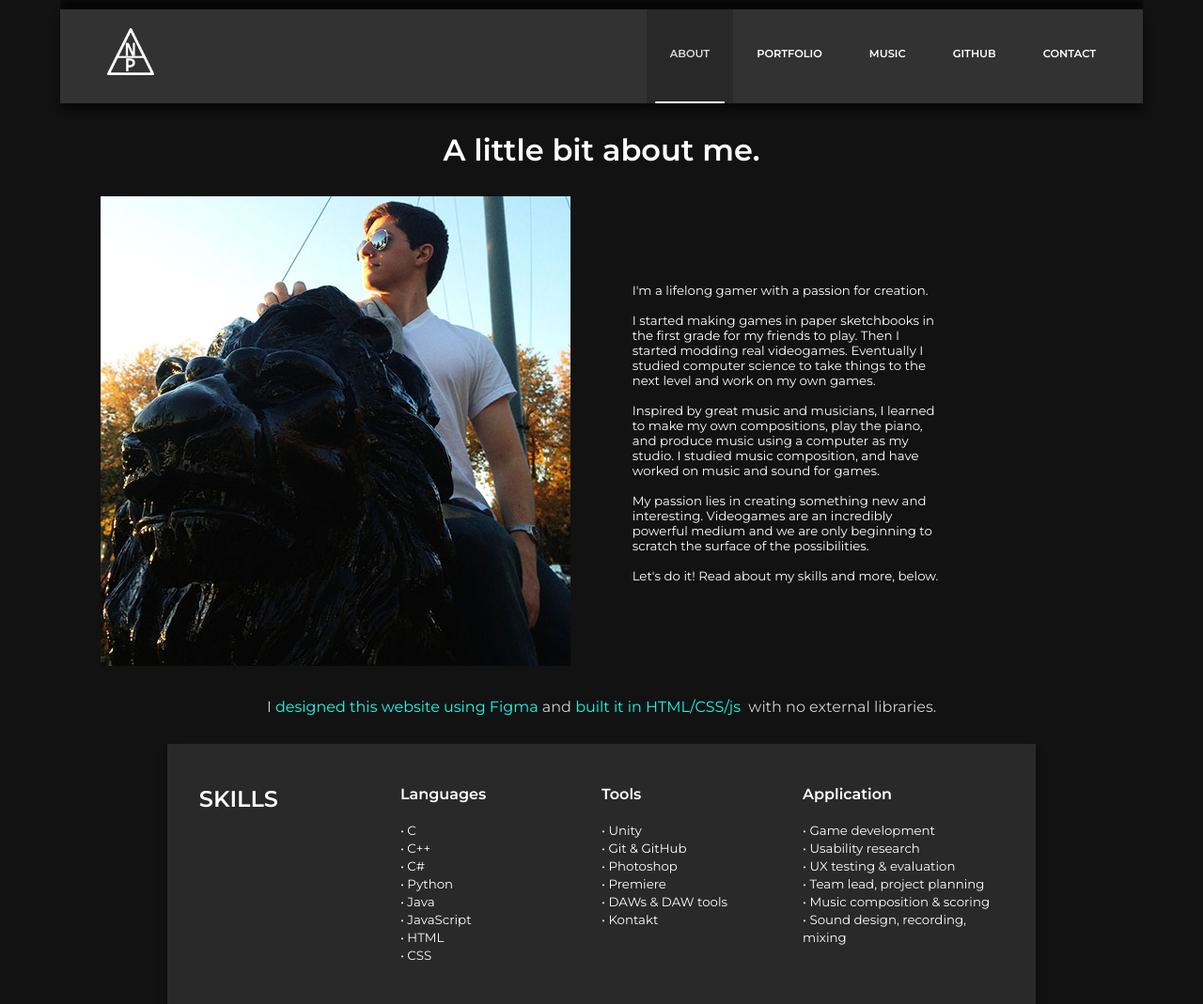
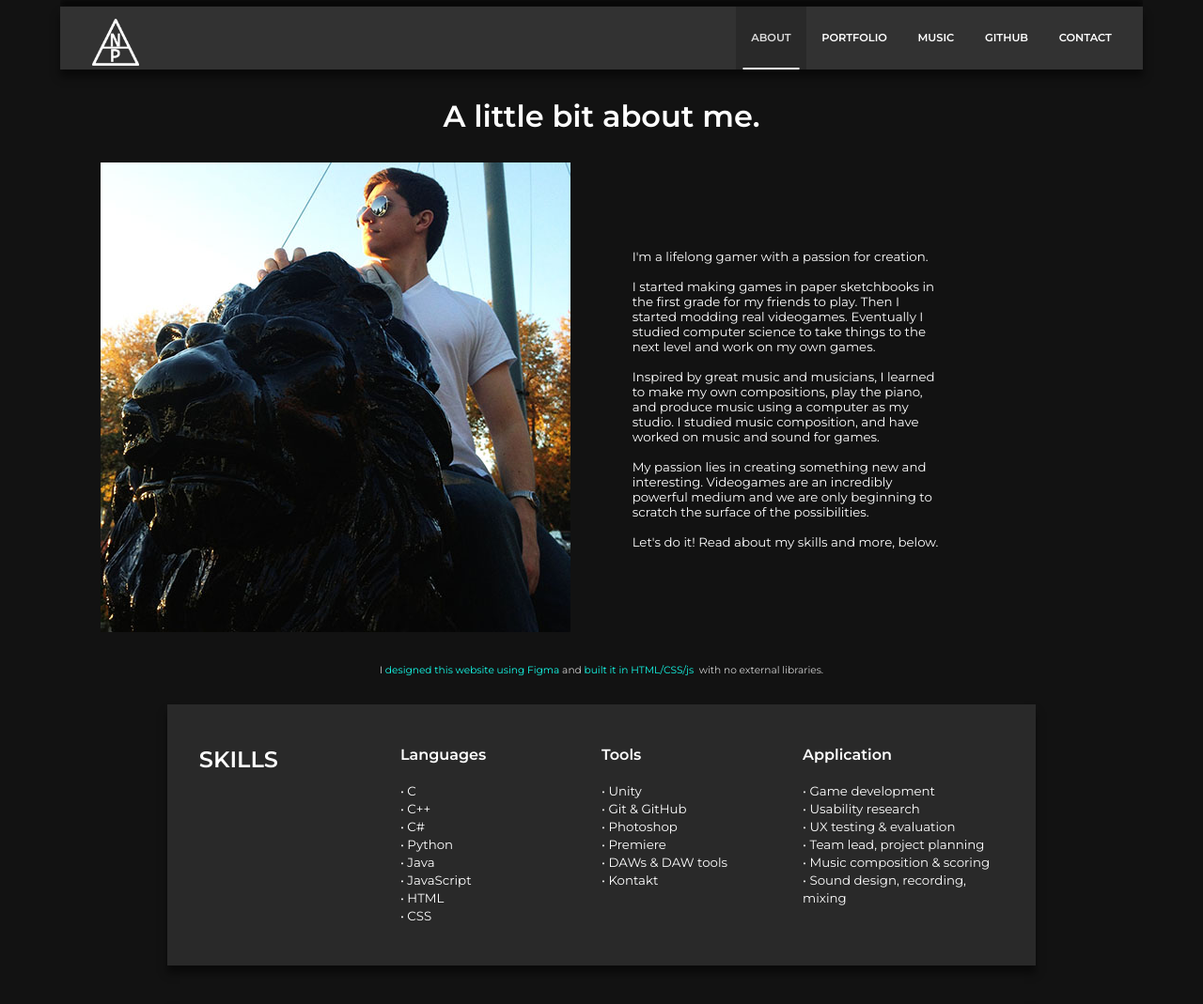
Before and after one commit to NPTP/NPTP.github.io, a PHP site: page /about.html in a window 1280 px wide. Shown: the top 1069 px of the page at 94% size. Run offline with PHP 8.4, Linux system fonts and the light colour scheme.

Commit message:
Fix navbar resizing, update some images, readme

```diff
--- a/about.html
+++ b/about.html
@@ -35,7 +35,7 @@
     <!-- START Top blurb section -->
     <div id="0" class="about-container">
       <div class="left-about">
-        <img class="about-top-img" src="images/about_lion_placeholder.jpg" />
+        <img class="about-top-img" src="images/about-portrait.jpg" />
       </div>
       <div class="right-about">
         <div class="about-blurb vwtext-20">
@@ -57,7 +57,7 @@
     </div>
     <!-- END Top blurb section -->
 
-    <div class="about-buildnote">
+    <div class="about-buildnote vwtext-16">
       <span class="about-darktext">
         I&nbsp<a
           target="_blank"
--- a/global.css
+++ b/global.css
@@ -73,7 +73,8 @@ a:hover {
 .navbar-trim {
   backdrop-filter: brightness(30%) saturate(30%) blur(3px);
   width: 100%;
-  height: 10px;
+  /* height: 10px; */
+  height: 0.51vw;
   margin-left: 0px;
   margin-right: 0px;
   margin-top: 0;
@@ -93,24 +94,35 @@ a:hover {
   margin-right: 0px;
   margin-top: 0;
   padding: 0;
-  top: 10px;
+  /* top: 10px; */
+  top: 0.5vw;
   width: 100%;
-  height: 100px;
+  /* height: 100px; */
+  height: 5.255vw;
   position: sticky;
   overflow: hidden;
   z-index: 99;
 }
 
 .nav-container {
-  margin-left: 25px;
-  margin-right: 25px;
+  /* margin-left: 25px;
+  margin-right: 25px; */
+  margin-left: 1.31vw;
+  margin-right: 1.31vw;
 }
 
 .navbar .logo {
   float: left;
-  padding: 25px;
-  padding-top: 20px;
+  /* padding: 25px;
+  padding-top: 20px; */
+  padding: 1.31vw;
+  padding-top: 1.051vw;
   transition: 0s;
+}
+
+.logo-img {
+  height: 2.75vw;
+  width: 2.75vw;
 }
 
 .navbar .logo:hover {
@@ -126,10 +138,15 @@ a:hover {
   display: block;
   color: white;
   text-align: center;
-  height: 100px;
-  padding-top: 40px;
-  padding-right: 25px;
-  padding-left: 25px;
+  /* height: 100px; */
+  height: 5.255vw;
+  /* padding-top: 40px; */
+  padding-top: 2.075vw;
+  /* padding-right: 25px;
+  padding-left: 25px; */
+  padding-right: 1.275vw;
+  padding-left: 1.275vw;
+
   text-decoration: none;
   /* font-size: 17px; */
   font-size: 0.89vw;
@@ -160,7 +177,8 @@ a:hover {
   position: absolute;
   width: 100%;
   height: 2px;
-  top: 98px;
+  /* top: 98px; */
+  top: 5.1vw;
   left: 0;
   background-color: #ffffff;
   visibility: hidden;
@@ -401,3 +419,11 @@ a:hover {
 .size-18 {
   font-size: 18px;
 }
+
+/* Equivalent to 16px on 1080p Chrome */
+.vwtext-16 {
+  font-size: 0.83vw;
+}
+.size-16 {
+  font-size: 16px;
+}
```
Also changed, not shown: README.md, images/about-portrait.jpg (renamed from images/about_lion_placeholder.jpg), images/about_placehold.jpg (deleted), images/index_placeholder2.jpg (deleted).
